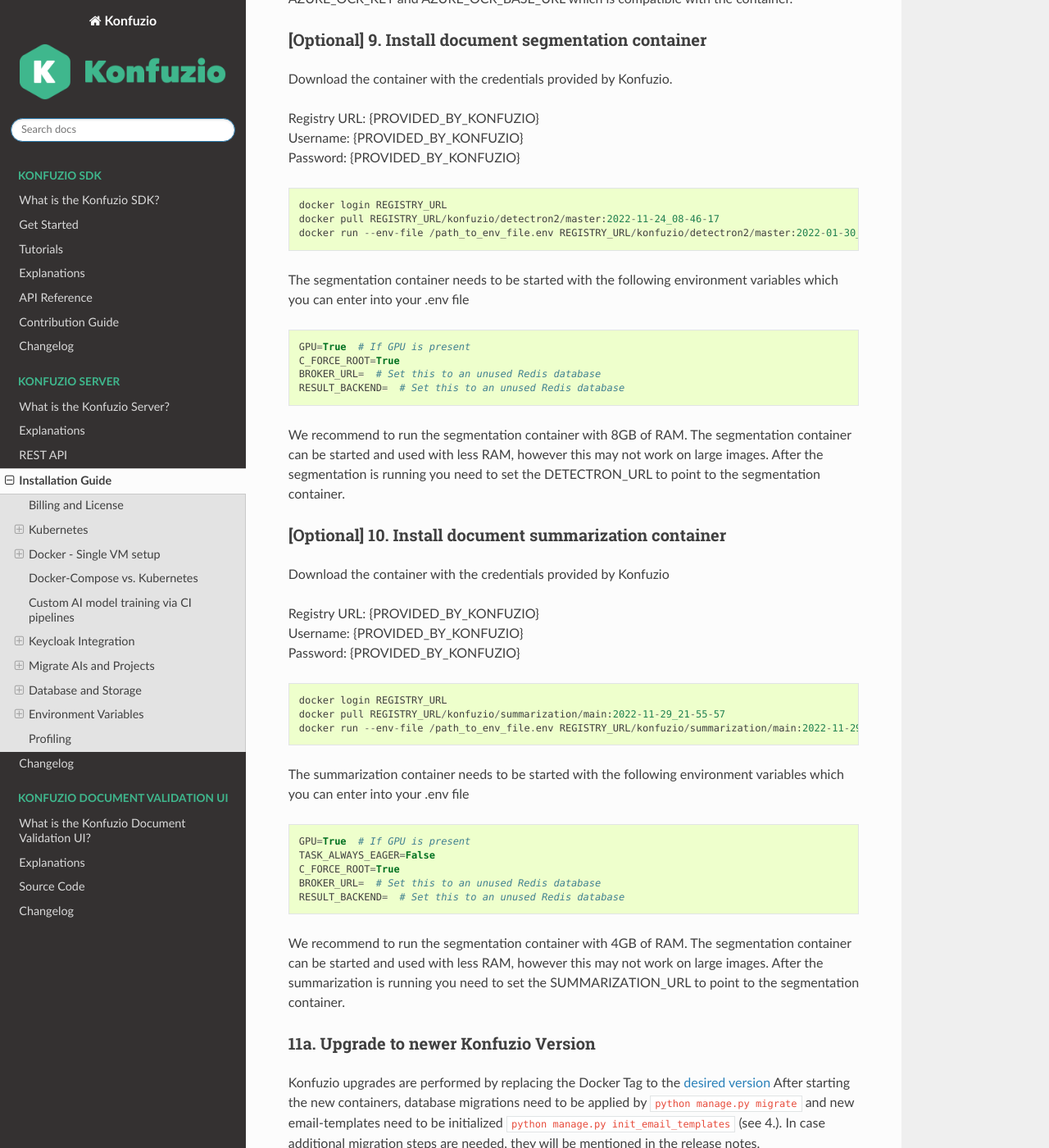
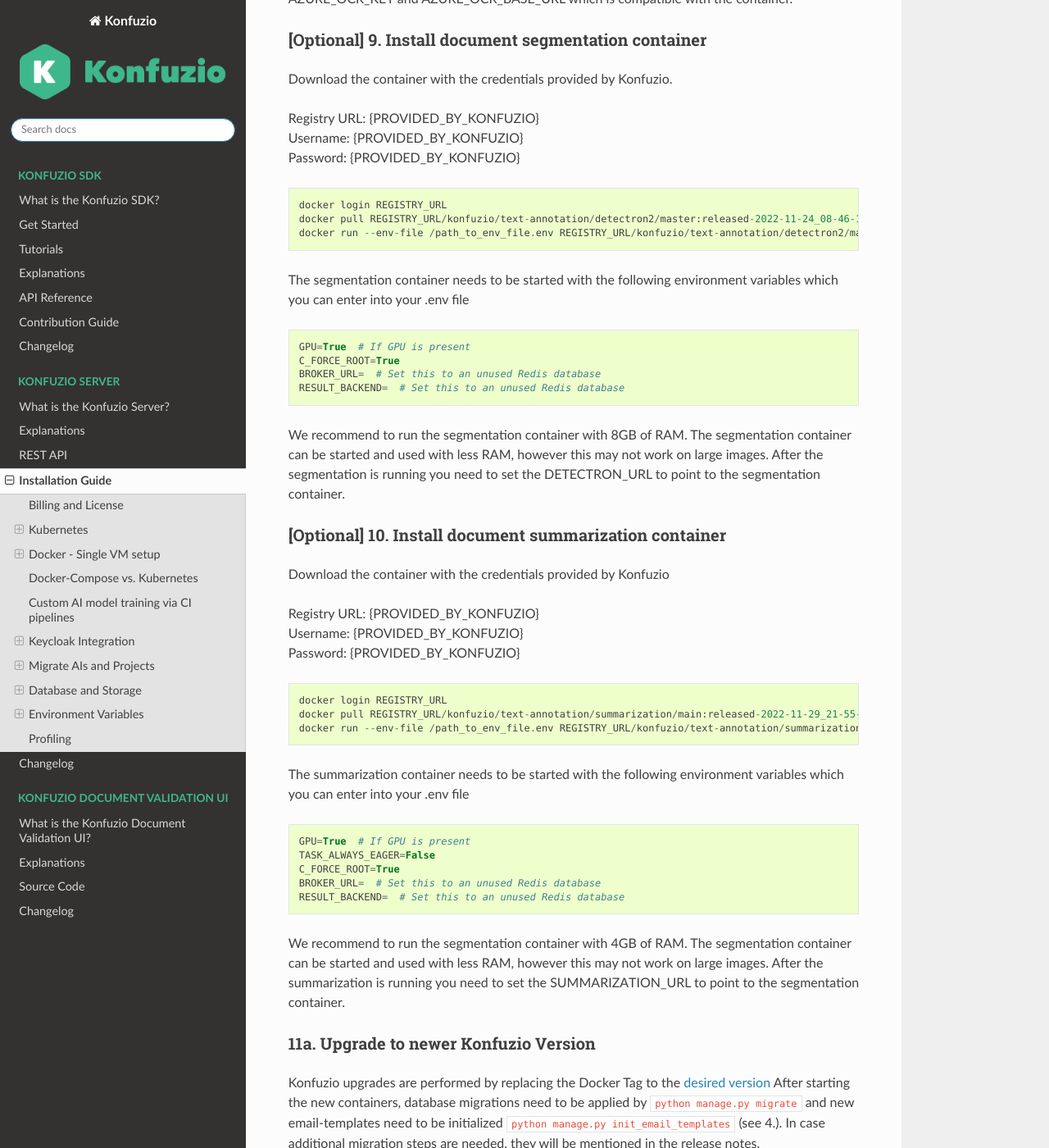
Before and after one commit to konfuzio-ai/konfuzio-sdk, a Sphinx documentation site: the page built from docs/web/on_premises.md, in a window 1280 px wide and 1400 px high, scrolled down 12085 px. Shown: the whole window at 82% size. Built offline with Sphinx 7.4.7 and the Read the Docs theme 2.0.0, drawn with Linux system fonts in a browser that asks for light colours; pages that are not in the unit, such as notebooks, are missing from menus; a script that is not in the unit is left out.

Commit message:
Update container paths.

````diff
--- a/docs/web/on_premises.md
+++ b/docs/web/on_premises.md
@@ -515,8 +515,8 @@
 
 ```
 docker login REGISTRY_URL
-docker pull REGISTRY_URL/konfuzio/detectron2/master:2022-11-24_08-46-17
-docker run --env-file /path_to_env_file.env REGISTRY_URL/konfuzio/detectron2/master:2022-01-30_20-56-28 bash -c "export LC_ALL=C.UTF-8; export LANG=C.UTF-8;./run_celery.sh
+docker pull REGISTRY_URL/konfuzio/text-annotation/detectron2/master:released-2022-11-24_08-46-17
+docker run --env-file /path_to_env_file.env REGISTRY_URL/konfuzio/text-annotation/detectron2/master:released-2022-11-24_08-46-17 bash -c "export LC_ALL=C.UTF-8; export LANG=C.UTF-8;./run_celery.sh
 ```
 
 The segmentation container needs to be started with the following environment variables which you can enter into your .env file
@@ -541,8 +541,8 @@
 
 ```
 docker login REGISTRY_URL
-docker pull REGISTRY_URL/konfuzio/summarization/main:2022-11-29_21-55-57
-docker run --env-file /path_to_env_file.env REGISTRY_URL/konfuzio/summarization/main:2022-11-29_21-55-57
+docker pull REGISTRY_URL/konfuzio/text-annotation/summarization/main:released-2022-11-29_21-55-57
+docker run --env-file /path_to_env_file.env REGISTRY_URL/konfuzio/text-annotation/summarization/main:released-2022-11-29_21-55-57
 ```
 
 The summarization container needs to be started with the following environment variables which you can enter into your .env file
````
